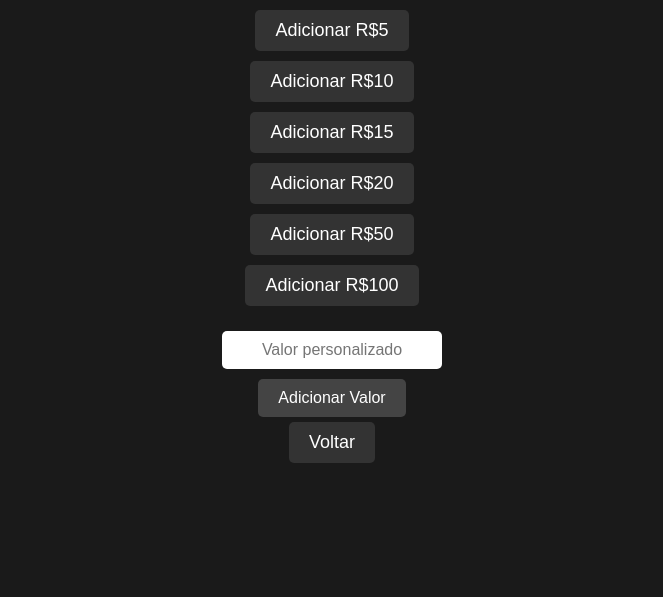
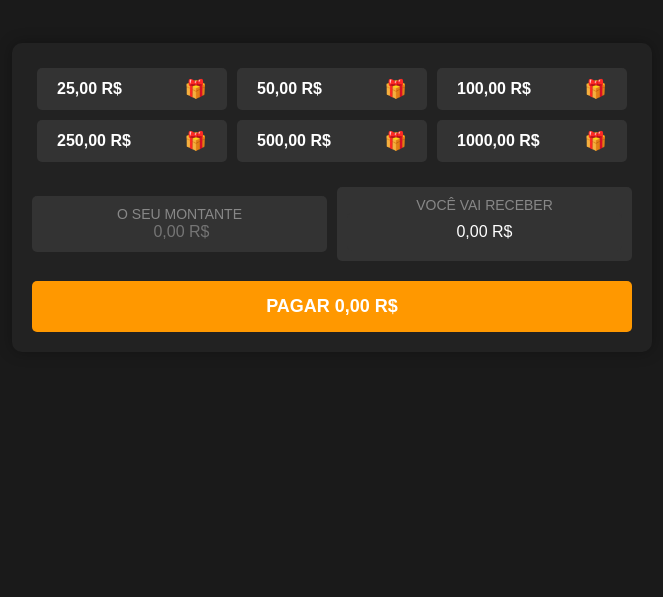
Before and after one commit to SXD3008/tigrinho, a plain HTML site: page adicionar-saldo.html in a window 1280 px wide. Shown: the part 203-800 px from the top of the page, without its empty margins (308-971 px from the left). Drawn offline with Linux system fonts and the light colour scheme.

Commit message:
Update adicionar-saldo.html

```diff
--- a/adicionar-saldo.html
+++ b/adicionar-saldo.html
@@ -10,17 +10,25 @@
             font-family: Arial, sans-serif;
             background-color: #1a1a1a;
             color: white;
+            display: flex;
+            justify-content: center;
+            align-items: center;
+            height: 100vh;
         }
 
         .container {
-            display: flex;
-            flex-direction: column;
-            align-items: center;
-            justify-content: center;
-            height: 100vh;
+            width: 80%;
+            max-width: 600px;
+            background-color: #222;
+            border-radius: 10px;
+            padding: 20px;
+            box-shadow: 0 0 15px rgba(0, 0, 0, 0.3);
         }
 
-        h1 {
+        .buttons {
+            display: flex;
+            flex-wrap: wrap;
+            justify-content: space-between;
             margin-bottom: 20px;
         }
 
@@ -32,89 +40,145 @@
             border: none;
             border-radius: 5px;
             cursor: pointer;
-            font-size: 18px;
+            flex: 1 1 calc(33.33% - 10px); /* Ajusta o tamanho dos botões */
+            text-align: center;
+            font-size: 16px;
+            display: flex;
+            justify-content: space-between;
+            align-items: center;
+            font-weight: bold;
         }
 
         .button:hover {
             background-color: #444;
         }
 
-        .input-container {
-            margin-top: 20px;
+        .button span.gift {
+            font-size: 18px;
+            color: #ffd700;
+            margin-left: 10px;
+        }
+
+        .montante-container {
             display: flex;
-            flex-direction: column;
+            justify-content: space-between;
+            margin-bottom: 20px;
             align-items: center;
         }
 
-        .input-container input {
+        .montante-container div {
+            flex: 1;
             padding: 10px;
-            font-size: 16px;
-            border: none;
+            background-color: #333;
             border-radius: 5px;
-            margin-bottom: 10px;
-            width: 200px;
+            margin-right: 10px;
             text-align: center;
         }
 
-        .input-container button {
-            background-color: #444;
+        .montante-container div:last-child {
+            margin-right: 0;
+        }
+
+        .montante-container div span {
+            display: block;
+            font-size: 14px;
+            color: #888;
+        }
+
+        .montante-container div input {
+            width: 100%;
+            background: none;
+            border: none;
             color: white;
-            padding: 10px 20px;
+            font-size: 16px;
+            text-align: center;
+            outline: none;
+        }
+
+        .pay-button {
+            width: 100%;
+            padding: 15px;
+            background-color: #ff9800;
+            color: white;
             border: none;
             border-radius: 5px;
+            font-size: 18px;
+            font-weight: bold;
             cursor: pointer;
-            font-size: 16px;
+            text-transform: uppercase;
         }
 
-        .input-container button:hover {
-            background-color: #555;
+        .pay-button:hover {
+            background-color: #ffa726;
         }
     </style>
 </head>
 <body>
     <div class="container">
-        <h1>Adicionar Saldo</h1>
-        <button class="button" onclick="adicionarSaldo(5)">Adicionar R$5</button>
-        <button class="button" onclick="adicionarSaldo(10)">Adicionar R$10</button>
-        <button class="button" onclick="adicionarSaldo(15)">Adicionar R$15</button>
-        <button class="button" onclick="adicionarSaldo(20)">Adicionar R$20</button>
-        <button class="button" onclick="adicionarSaldo(50)">Adicionar R$50</button>
-        <button class="button" onclick="adicionarSaldo(100)">Adicionar R$100</button>
-
-        <div class="input-container">
-            <input type="text" id="custom-value" placeholder="Valor personalizado">
-            <button onclick="adicionarValorPersonalizado()">Adicionar Valor</button>
+        <div class="buttons">
+            <button class="button" onclick="adicionarSaldo(25)">25,00 R$ <span class="gift">🎁</span></button>
+            <button class="button" onclick="adicionarSaldo(50)">50,00 R$ <span class="gift">🎁</span></button>
+            <button class="button" onclick="adicionarSaldo(100)">100,00 R$ <span class="gift">🎁</span></button>
+            <button class="button" onclick="adicionarSaldo(250)">250,00 R$ <span class="gift">🎁</span></button>
+            <button class="button" onclick="adicionarSaldo(500)">500,00 R$ <span class="gift">🎁</span></button>
+            <button class="button" onclick="adicionarSaldo(1000)">1000,00 R$ <span class="gift">🎁</span></button>
         </div>
 
-        <button class="button" onclick="voltar()">Voltar</button>
+        <div class="montante-container">
+            <div>
+                <span>O SEU MONTANTE</span>
+                <input type="text" id="input-value" placeholder="0,00 R$">
+            </div>
+            <div>
+                <span>VOCÊ VAI RECEBER</span>
+                <div id="receber-value">0,00 R$</div>
+            </div>
+        </div>
+
+        <button class="pay-button" onclick="confirmarPagamento()">Pagar <span id="confirmar-valor">0,00 R$</span></button>
     </div>
 
     <script>
+        let saldoAtual = parseFloat(localStorage.getItem("saldo")) || 0;
+
         function adicionarSaldo(valor) {
-            const saldoAtual = parseFloat(localStorage.getItem('saldo') || '0.00');
-            const novoSaldo = saldoAtual + valor;
-            localStorage.setItem('saldo', novoSaldo.toFixed(2));
-            alert(`Você adicionou R$${valor.toFixed(2).replace('.', ',')}. Novo saldo: R$${novoSaldo.toFixed(2).replace('.', ',')}`);
+            const montanteInput = document.getElementById("input-value");
+            montanteInput.value = valor.toFixed(2).replace('.', ',') + " R$";
+            atualizarValorReceber(valor);
         }
 
-        function adicionarValorPersonalizado() {
-            const input = document.getElementById('custom-value').value;
-            const valor = parseFloat(input.replace(',', '.'));
+        function atualizarValorReceber(valor) {
+            const receberElement = document.getElementById("receber-value");
+            const confirmarValor = document.getElementById("confirmar-valor");
+            const valorFormatado = valor.toFixed(2).replace('.', ',') + " R$";
+
+            receberElement.textContent = valorFormatado;
+            confirmarValor.textContent = valorFormatado;
+        }
+
+        function confirmarPagamento() {
+            const montanteInput = document.getElementById("input-value").value.replace(",", ".");
+            const valor = parseFloat(montanteInput);
 
             if (isNaN(valor) || valor <= 0) {
-                alert('Por favor, insira um valor válido!');
+                alert("Por favor, insira um valor válido!");
                 return;
             }
 
-            const saldoAtual = parseFloat(localStorage.getItem('saldo') || '0.00');
-            const novoSaldo = saldoAtual + valor;
-            localStorage.setItem('saldo', novoSaldo.toFixed(2));
-            alert(`Você adicionou R$${valor.toFixed(2).replace('.', ',')}. Novo saldo: R$${novoSaldo.toFixed(2).replace('.', ',')}`);
+            saldoAtual += valor;
+            localStorage.setItem("saldo", saldoAtual.toFixed(2));
+
+            alert(`Pagamento confirmado! Seu novo saldo é: ${saldoAtual.toFixed(2).replace('.', ',')} R$`);
+            window.location.href = "index.html";
         }
 
-        function voltar() {
-            window.location.href = "index.html";
-        }
+        // Atualiza o valor automaticamente ao preencher o campo personalizado
+        document.getElementById("input-value").addEventListener("input", (event) => {
+            const valor = parseFloat(event.target.value.replace(",", "."));
+            if (!isNaN(valor)) {
+                atualizarValorReceber(valor);
+            }
+        });
     </script>
 </body>
 </html>
```
